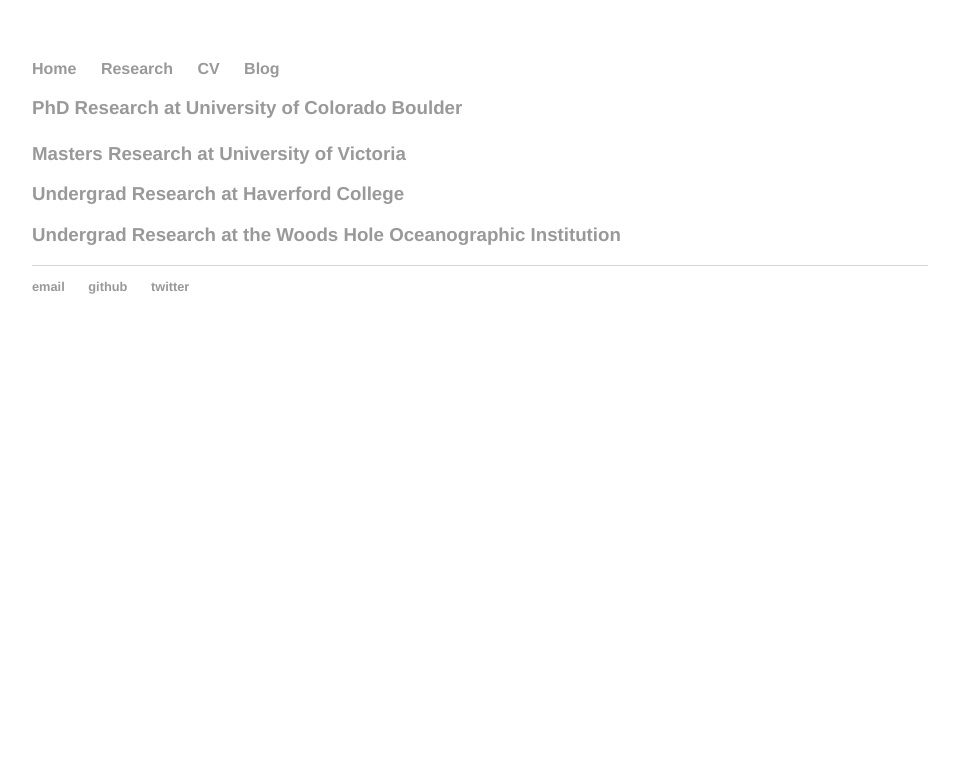
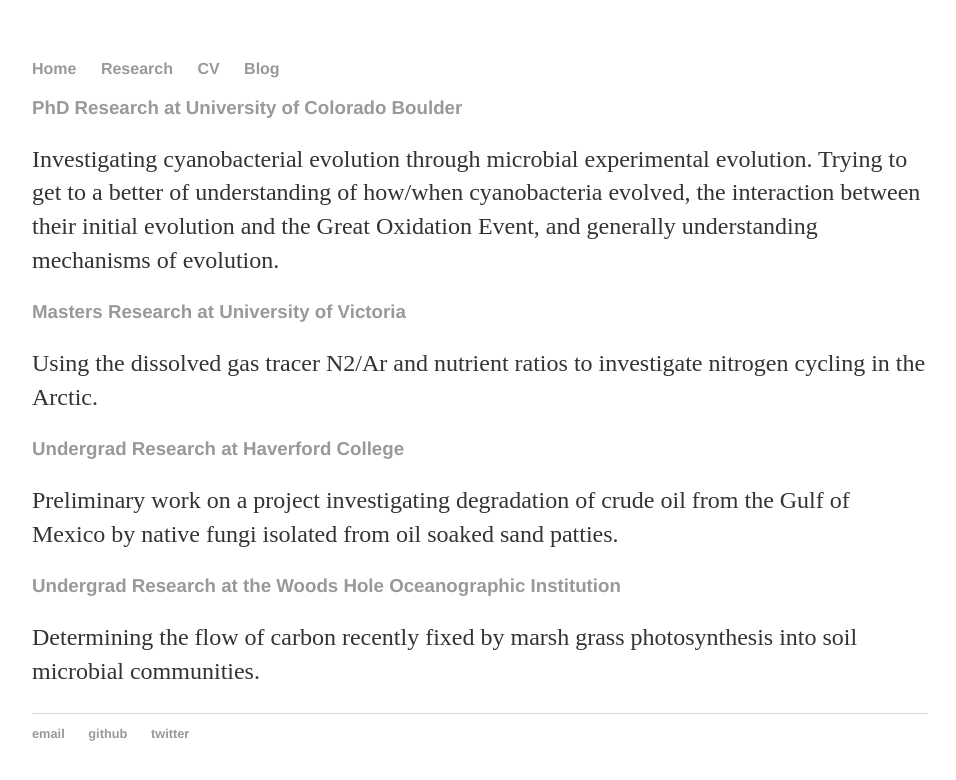
Before and after one commit to jlreeve/jlreeve.github.io, a Jekyll site: the page built from research/index.html, in a window 1280 px wide. Shown: the top 780 px of the page, without its empty margins (160-1116 px from the left). Built offline with Jekyll 4.4.1, drawn with Linux system fonts in a browser that asks for light colours.

Commit message:
Added broad descriptions of each project

```diff
--- a/research/index.html
+++ b/research/index.html
@@ -5,21 +5,21 @@
 
 <div class="blurb">
 	<h3><a href="/research/phd">PhD Research at University of Colorado Boulder</a></h3>
-	<p></p>
+	<p>Investigating cyanobacterial evolution through microbial experimental evolution. Trying to get to a better of understanding of how/when cyanobacteria evolved, the interaction between their initial evolution and the Great Oxidation Event, and generally understanding mechanisms of evolution.</p>
 </div><!-- /.blurb -->
 
 
 <div class="blurb">
 	<h3><a href="/research/masters">Masters Research at University of Victoria</a></h3>
-
+	<p>Using the dissolved gas tracer N2/Ar and nutrient ratios to investigate nitrogen cycling in the Arctic.</p>
 </div><!-- /.blurb -->
 
 <div class="blurb">
 	<h3><a href="/research/undergrad_hc">Undergrad Research at Haverford College</a></h3>
-
+	<p>Preliminary work on a project investigating degradation of crude oil from the Gulf of Mexico by native fungi isolated from oil soaked sand patties.</p>
 </div><!-- /.blurb -->
 
 <div class="blurb">
 	<h3><a href="/research/undergrad_whoi">Undergrad Research at the Woods Hole Oceanographic Institution</a></h3>
-
+	<p>Determining the flow of carbon recently fixed by marsh grass photosynthesis into soil microbial communities.</p>
 </div><!-- /.blurb -->
```
